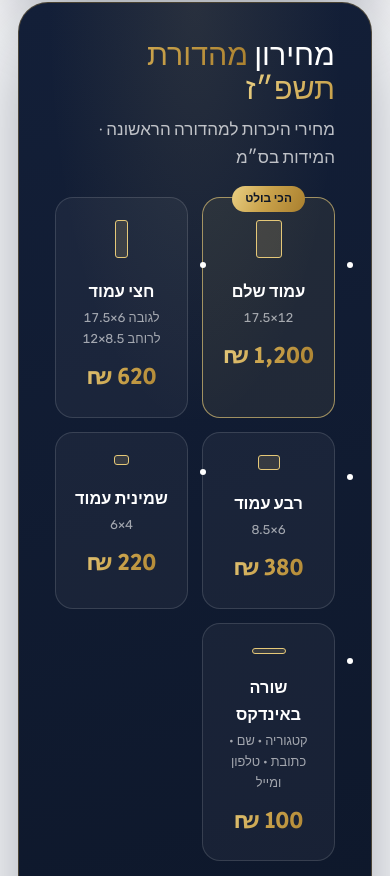
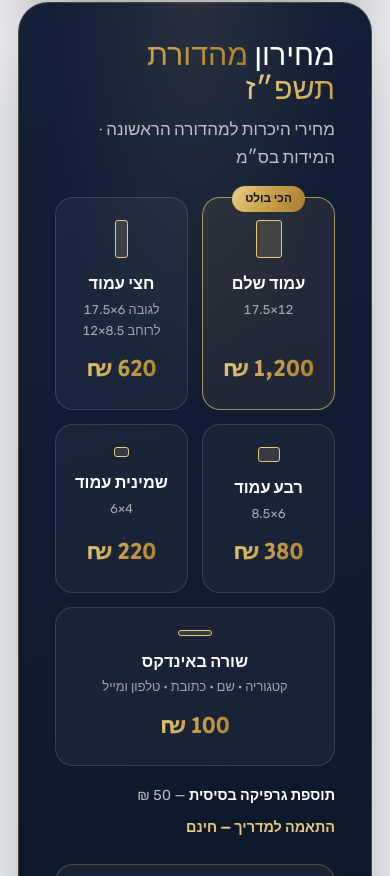
Before and after one commit to expo-hasofrim/expo-hasofrim.github.io, a plain HTML site: page index.html in a window 390 px wide. Shown: the part 2499-3375 px from the top of the page. Drawn offline with Linux system fonts and the light colour scheme.

Commit message:
מחירון: סימטריה — פלקס ממורכז, בולטי רשימה כובו, מחיר בשורה אחת
Co-Authored-By: Claude Fable 5 <noreply@anthropic.com>

```diff
--- a/index.html
+++ b/index.html
@@ -237,14 +237,18 @@ h1,h2,.disp{font-family:'Secular One',sans-serif;font-weight:400;line-height:1.1
 .pricing .sec-sub{margin-top:8px;color:rgba(255,255,255,.72);position:relative}
 .tiers{
   margin-top:clamp(26px,4vw,38px);position:relative;
-  display:grid;grid-template-columns:repeat(auto-fit,minmax(196px,1fr));gap:14px;
+  list-style:none;padding:0;
+  display:flex;flex-wrap:wrap;justify-content:center;gap:14px;
 }
 .tier{
+  flex:1 1 186px;max-width:230px;
   background:rgba(255,255,255,.045);
   border:1px solid rgba(255,255,255,.13);border-radius:18px;
   padding:22px 18px 20px;text-align:center;position:relative;
+  display:flex;flex-direction:column;align-items:center;
   transition:transform .2s ease,border-color .2s ease,background .2s ease,box-shadow .2s ease;
 }
+.tier .price{margin-top:auto;padding-top:8px}
 .tier:hover{transform:translateY(-5px);border-color:rgba(229,200,120,.6);background:rgba(229,200,120,.07);box-shadow:0 18px 44px rgba(0,0,0,.35)}
 .tier.star{border-color:rgba(229,200,120,.65);background:rgba(229,200,120,.08)}
 .tier .badge{
@@ -262,7 +266,8 @@ h1,h2,.disp{font-family:'Secular One',sans-serif;font-weight:400;line-height:1.1
 .tier .name{display:block;font-weight:700;font-size:1.02rem;color:#fff}
 .tier .dims{display:block;font-family:'Rubik',sans-serif;font-size:.8rem;color:rgba(255,255,255,.6);margin-top:2px;min-height:2.4em}
 .tier .price{
-  display:block;margin-top:8px;font-family:'Secular One',sans-serif;font-size:clamp(1.5rem,3.4vw,1.9rem);
+  display:block;font-family:'Secular One',sans-serif;font-size:clamp(1.5rem,3.4vw,1.9rem);
+  white-space:nowrap;
   background:var(--grad-gold);-webkit-background-clip:text;background-clip:text;color:transparent;
 }
 .tier .price .num{font-family:inherit}
@@ -318,11 +323,10 @@ footer .row{display:flex;flex-wrap:wrap;gap:8px 22px;justify-content:space-betwe
   .sides-grid{grid-template-columns:1fr}
   .callbar{display:flex}
   body{padding-bottom:76px}
-  .tiers{grid-template-columns:repeat(2,1fr)}
 }
 @media (max-width:420px){
   .hero .cta-row .btn,.finale .cta-row .btn{flex:1 1 100%}
-  .tiers{grid-template-columns:1fr 1fr}
+  .tier{flex-basis:44%;max-width:none}
   .tier .dims{min-height:0}
 }
 @media (prefers-reduced-motion:reduce){
```
